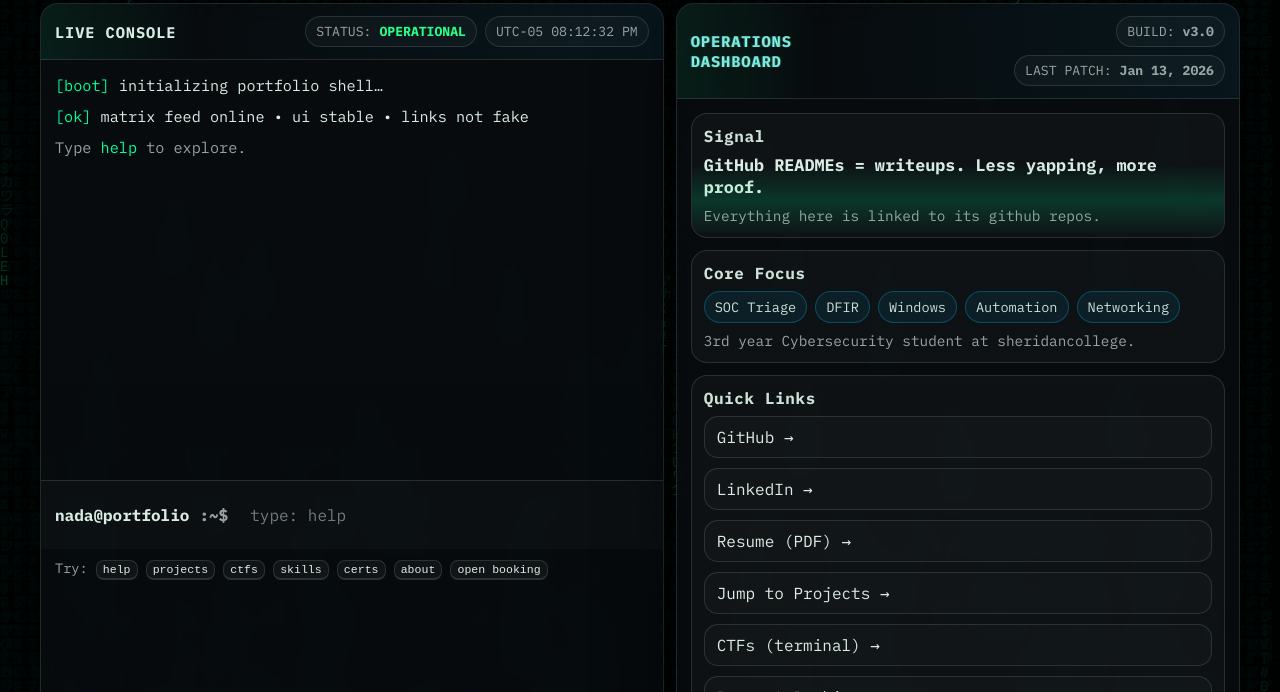
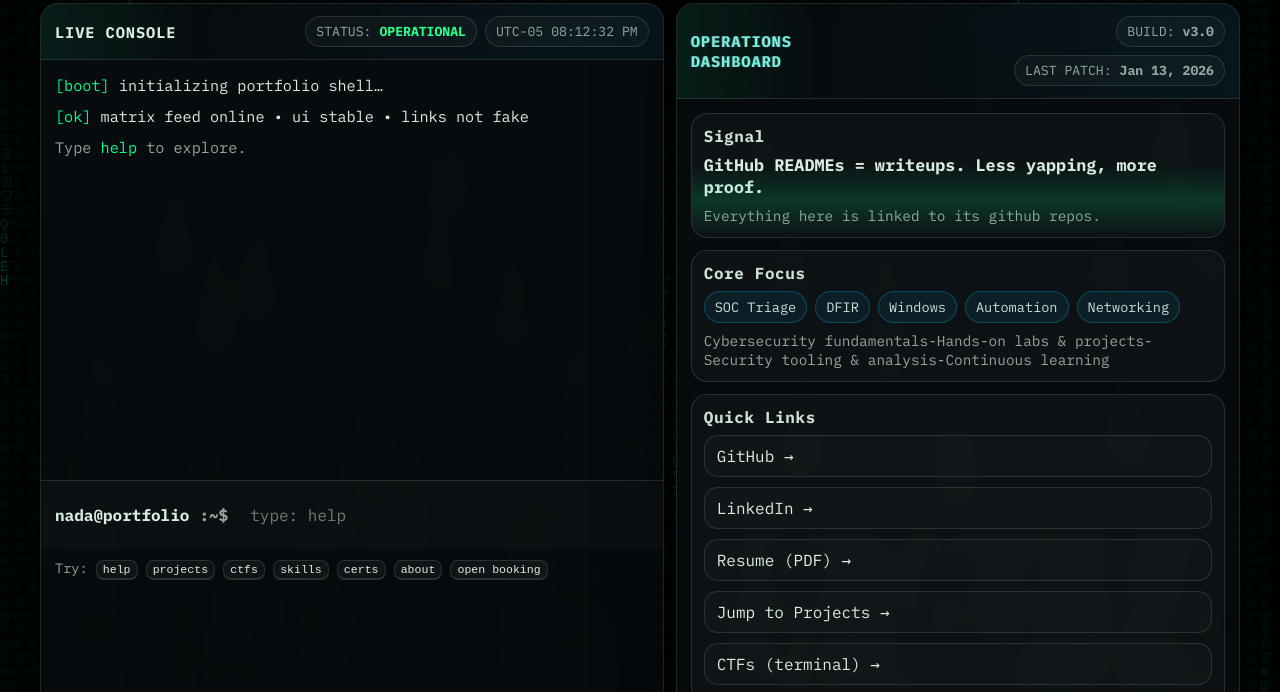
Before and after one commit to nadaelshamii/portfolio, a plain HTML site: page index.html in a window 1280 px wide. Shown: the part 93-785 px from the top of the page. Drawn offline with Linux system fonts and the light colour scheme.

Commit message:
Overwrite repo with clean site

```diff
--- a/index.html
+++ b/index.html
@@ -89,7 +89,7 @@
               <span class="tag">Automation</span>
               <span class="tag">Networking</span>
             </div>
-            <div class="card__sub dim">3rd year Cybersecurity student at sheridancollege.</div>
+            <div class="card__sub dim">Cybersecurity fundamentals-Hands-on labs & projects-Security tooling & analysis-Continuous learning</div>
           </article>
 
           <article class="card">
```
